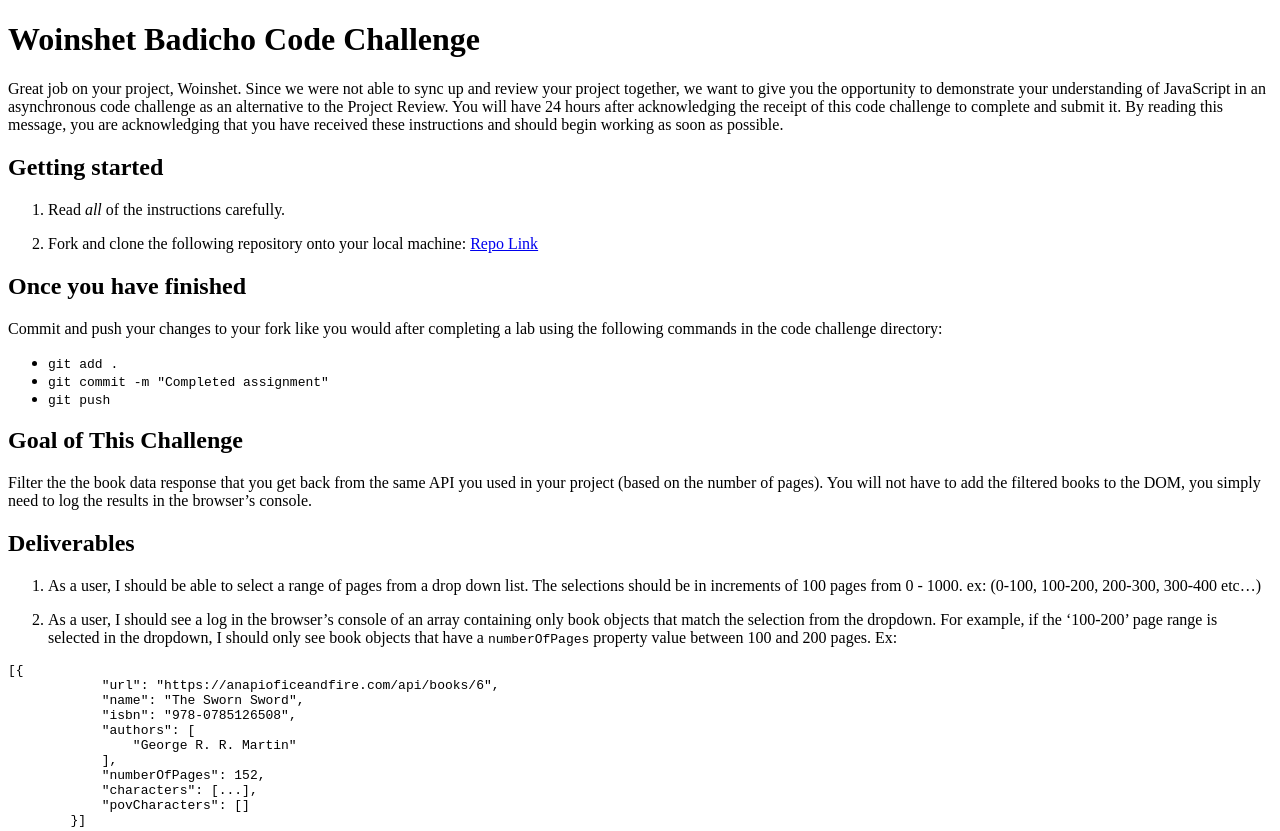
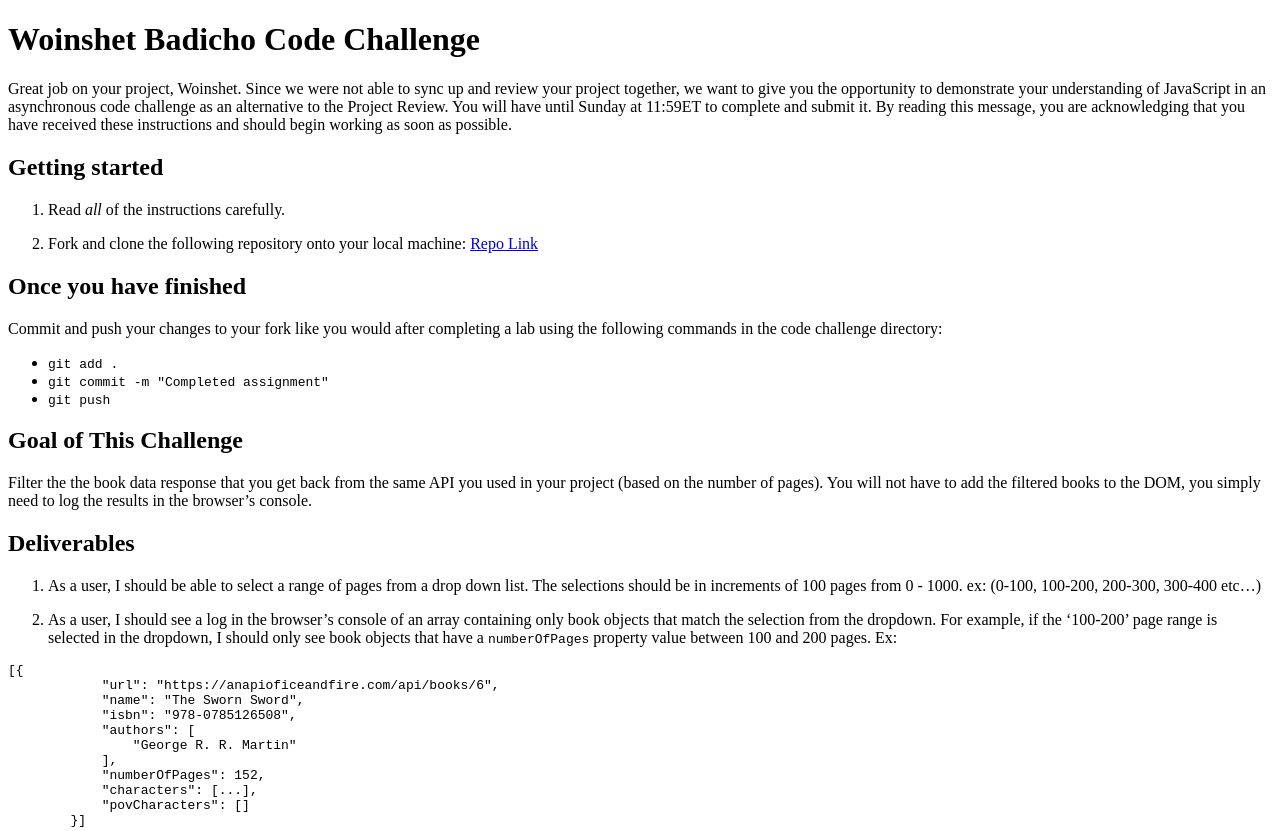
Before and after one commit to thompsonplyler/amazon-se-woinsheta-badicho-challenge, a plain HTML site: page index.html in a window 1280 px wide. Shown: the top 831 px of the page. Drawn offline with Linux system fonts and the light colour scheme; no server answers.

Commit message:
update time frame

```diff
--- a/index.html
+++ b/index.html
@@ -14,10 +14,10 @@
       Great job on your project, Woinshet. Since we were not able to sync up and
       review your project together, we want to give you the opportunity to
       demonstrate your understanding of JavaScript in an asynchronous code
-      challenge as an alternative to the Project Review. You will have 24 hours
-      after acknowledging the receipt of this code challenge to complete and
-      submit it. By reading this message, you are acknowledging that you have
-      received these instructions and should begin working as soon as possible.
+      challenge as an alternative to the Project Review. You will have until
+      Sunday at 11:59ET to complete and submit it. By reading this message, you
+      are acknowledging that you have received these instructions and should
+      begin working as soon as possible.
     </p>
     <h2 id="getting-started">Getting started</h2>
     <ol type="1">
```
